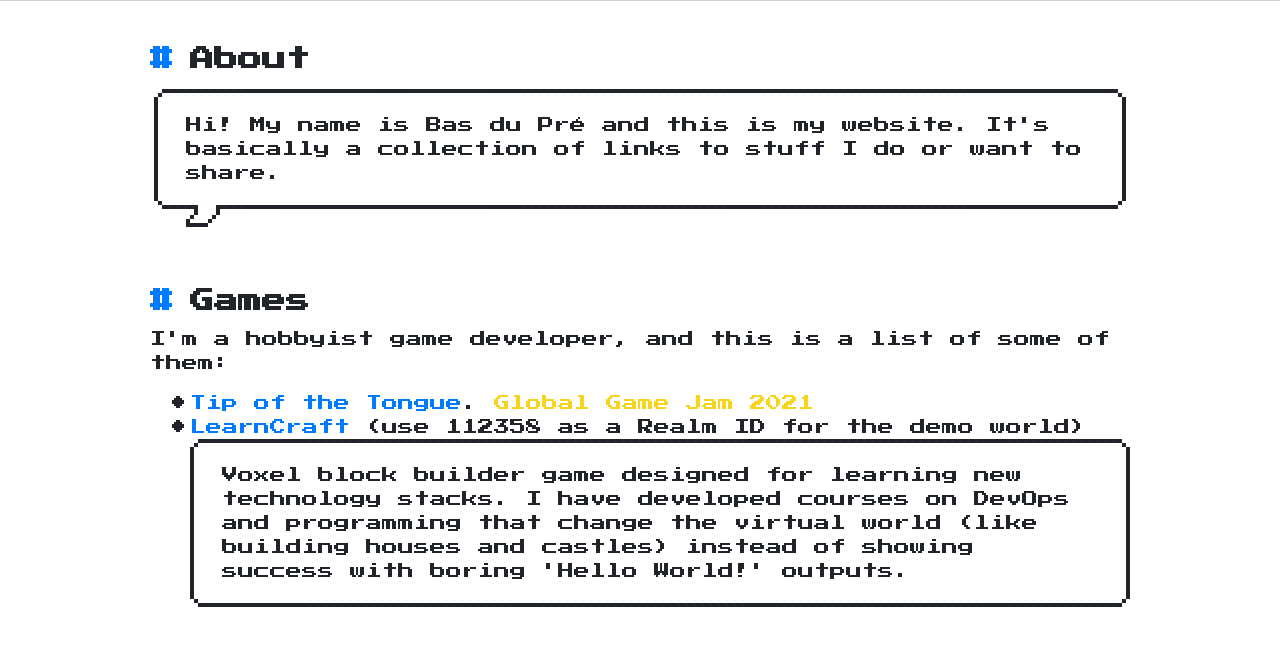
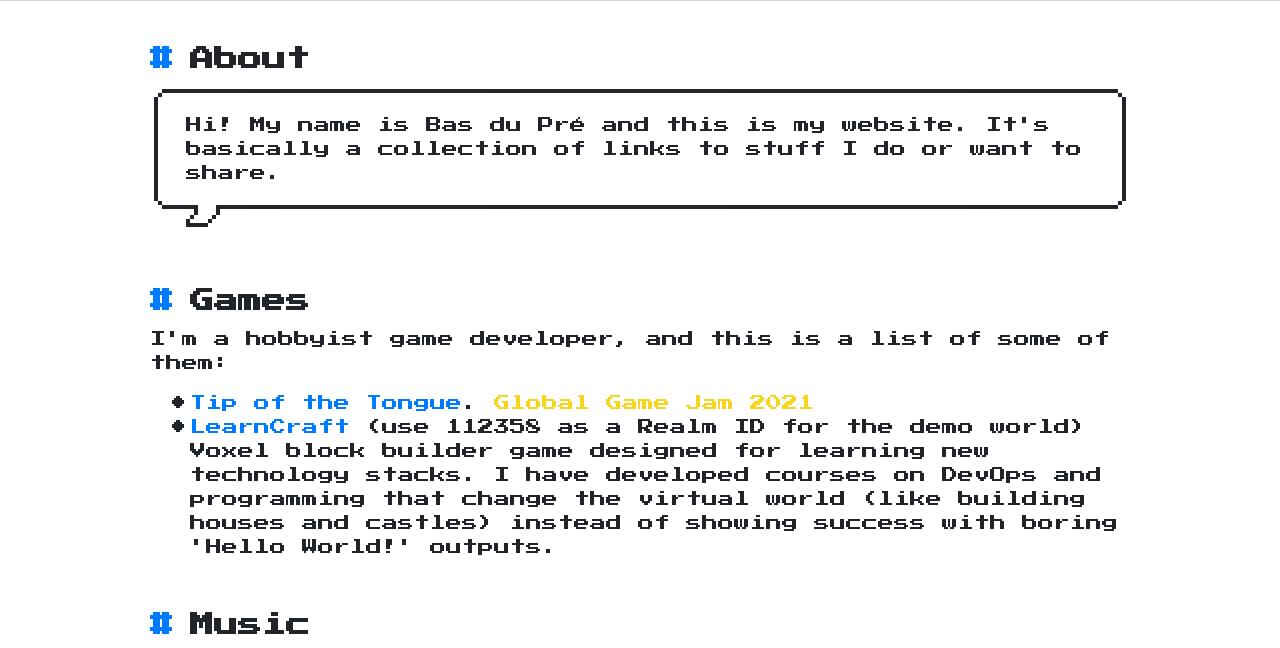
Before and after one commit to basdp/basdp.github.io, a plain HTML site: page index.html in a window 1280 px wide. Shown: the part 142-790 px from the top of the page. Drawn offline with nearby package versions, Linux system fonts and the light colour scheme.

Commit message:
Update index.html

```diff
--- a/index.html
+++ b/index.html
@@ -90,10 +90,8 @@
               </li>
               <li>
                 <a href="https://play.learncraft.app" target="_blank">LearnCraft</a> (use 112358 as a Realm ID for the demo world)
-                <div class="nes-container is-rounded">
-                  <p>Voxel block builder game designed for learning new technology stacks. I have developed courses on DevOps and programming that change
-                the virtual world (like building houses and castles) instead of showing success with boring 'Hello World!' outputs.</p>
-                </div>
+                <p>Voxel block builder game designed for learning new technology stacks. I have developed courses on DevOps and programming that change
+              the virtual world (like building houses and castles) instead of showing success with boring 'Hello World!' outputs.</p>
               </li>
             </ul>
           </section>
```
